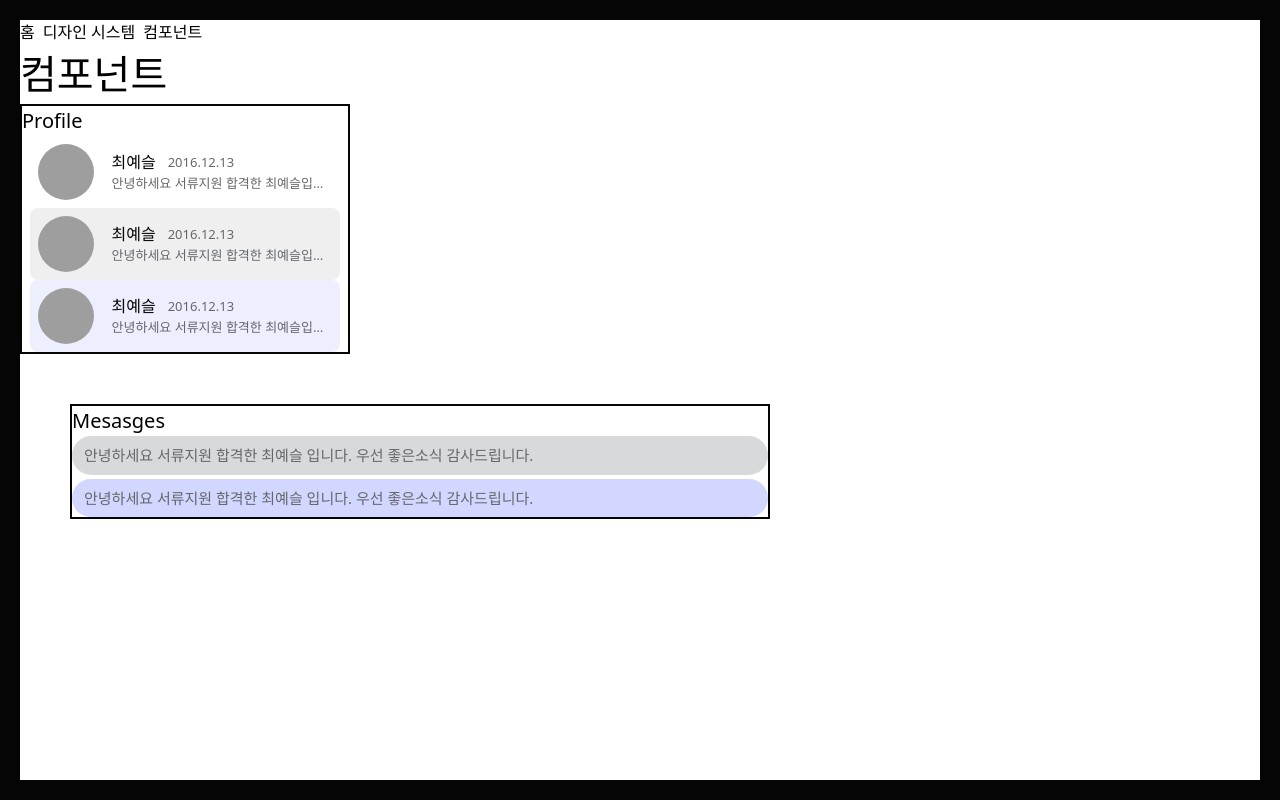
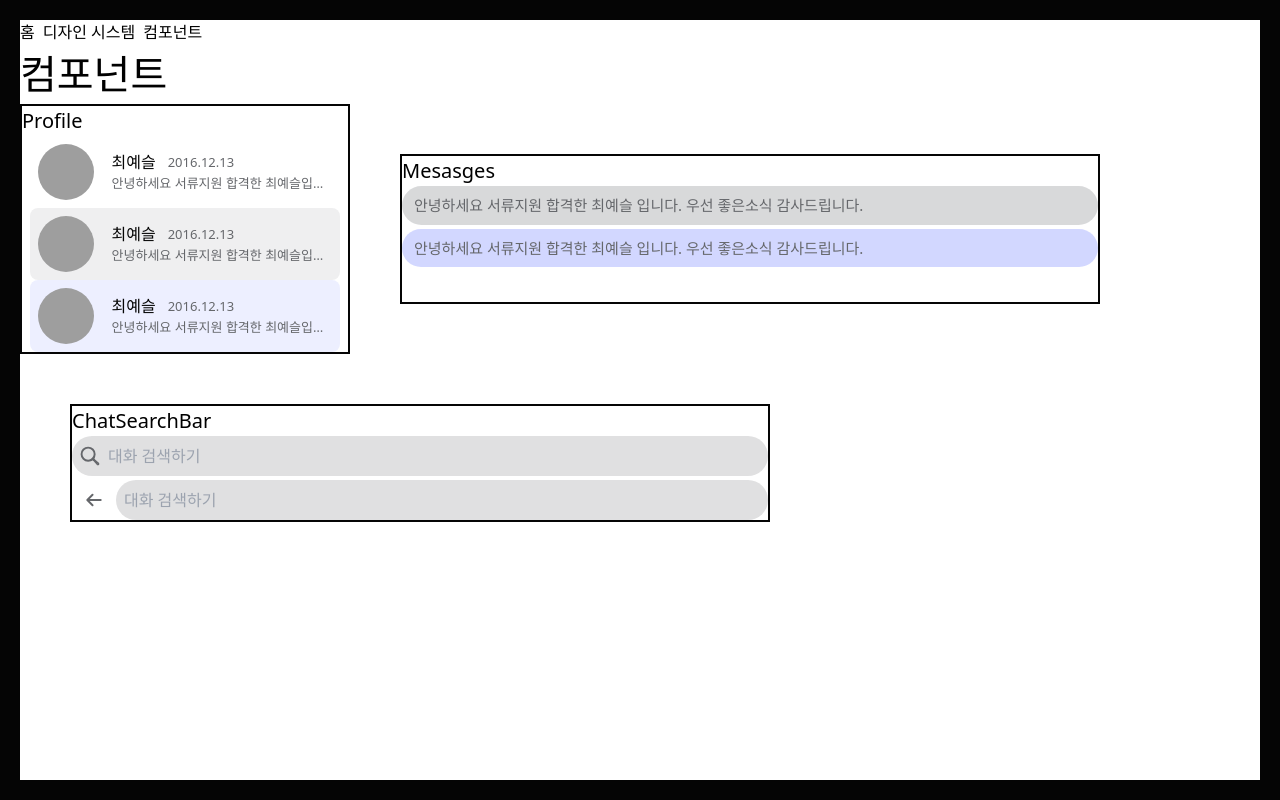
Before and after one commit to DaeguDude/react-chat-app, a React (Create React App) app: page /components in a window 1280 px wide. Built offline with nearby package versions, Linux system fonts and the light colour scheme; grey boxes are pictures that could not be loaded.

Commit message:
ChatSearchBar 완성하기

```diff
--- /dev/null
+++ b/src/components/ChatSearchBar.tsx
@@ -0,0 +1,77 @@
+export function ChatSearchBar() {
+  return (
+    <div className="flex rounded-md bg-grey/20 text-grey py-sm">
+      <div className="flex items-center pl-sm">
+        <SearchIcon />
+      </div>
+      <input
+        type="text"
+        className="pl-sm w-full outline-none bg-transparent text-black"
+        placeholder="대화 검색하기"
+      />
+    </div>
+  );
+}
+
+export function ChatSearchBarWithoutSearch() {
+  return (
+    <div className="flex text-grey">
+      <div className="flex items-center px-md">
+        <GoBackIcon />
+      </div>
+      <div className="w-full flex rounded-md bg-grey/20 text-grey py-sm">
+        <input
+          type="text"
+          className="pl-sm w-full outline-none bg-transparent text-black"
+          placeholder="대화 검색하기"
+        />
+      </div>
+    </div>
+  );
+}
+
+export function SearchIcon() {
+  return (
+    <svg fill="currentColor" viewBox="0 0 16 16" width="1.25em" height="1.25em">
+      <g fill-rule="evenodd" transform="translate(-448 -544)">
+        <g fill-rule="nonzero">
+          <path
+            d="M10.743 2.257a6 6 0 1 1-8.485 8.486 6 6 0 0 1 8.485-8.486zm-1.06 1.06a4.5 4.5 0 1 0-6.365 6.364 4.5 4.5 0 0 0 6.364-6.363z"
+            transform="translate(448 544)"
+          ></path>
+          <path
+            d="M10.39 8.75a2.94 2.94 0 0 0-.199.432c-.155.417-.23.849-.172 1.284.055.415.232.794.54 1.103a.75.75 0 0 0 1.112-1.004l-.051-.057a.39.39 0 0 1-.114-.24c-.021-.155.014-.356.09-.563.031-.081.06-.145.08-.182l.012-.022a.75.75 0 1 0-1.299-.752z"
+            transform="translate(448 544)"
+          ></path>
+          <path
+            d="M9.557 11.659c.038-.018.09-.04.15-.064.207-.077.408-.112.562-.092.08.01.143.034.198.077l.041.036a.75.75 0 0 0 1.06-1.06 1.881 1.881 0 0 0-1.103-.54c-.435-.058-.867.018-1.284.175-.189.07-.336.143-.433.2a.75.75 0 0 0 .624 1.356l.066-.027.12-.061z"
+            transform="translate(448 544)"
+          ></path>
+          <path
+            d="m13.463 15.142-.04-.044-3.574-4.192c-.599-.703.355-1.656 1.058-1.057l4.191 3.574.044.04c.058.059.122.137.182.24.249.425.249.96-.154 1.41l-.057.057c-.45.403-.986.403-1.411.154a1.182 1.182 0 0 1-.24-.182zm.617-.616.444-.444a.31.31 0 0 0-.063-.052c-.093-.055-.263-.055-.35.024l.208.232.207-.206.006.007-.22.257-.026-.024.033-.034.025.027-.257.22-.007-.007zm-.027-.415c-.078.088-.078.257-.023.35a.31.31 0 0 0 .051.063l.205-.204-.233-.209z"
+            transform="translate(448 544)"
+          ></path>
+        </g>
+      </g>
+    </svg>
+  );
+}
+
+export function GoBackIcon() {
+  return (
+    <svg fill="currentColor" viewBox="0 0 20 20" width="1.25em" height="1.25em">
+      <g fill-rule="evenodd" transform="translate(-446 -350)">
+        <g fill-rule="nonzero">
+          <path
+            d="M100.249 201.999a1 1 0 0 0-1.415-1.415l-5.208 5.209a1 1 0 0 0 0 1.414l5.208 5.209A1 1 0 0 0 100.25 211l-4.501-4.501 4.5-4.501z"
+            transform="translate(355 153.5)"
+          ></path>
+          <path
+            d="M107.666 205.5H94.855a1 1 0 1 0 0 2h12.813a1 1 0 1 0 0-2z"
+            transform="translate(355 153.5)"
+          ></path>
+        </g>
+      </g>
+    </svg>
+  );
+}
--- a/src/designs/Components.tsx
+++ b/src/designs/Components.tsx
@@ -1,3 +1,7 @@
+import {
+  ChatSearchBar,
+  ChatSearchBarWithoutSearch,
+} from "../components/ChatSearchBar";
 import {
   Profile,
   ProfileHovered,
@@ -10,6 +14,7 @@ export const Components = () => {
   return (
     <div>
       <h1 className="text-[40px]">컴포넌트</h1>
+      <div className="flex flex-wrap">
         <div className="w-[330px] border-2 border-black">
           <h2 className="text-[20px]">Profile</h2>
           <Profile />
@@ -23,6 +28,14 @@ export const Components = () => {
           <div className="my-xs"></div>
           <SenderMessage message="안녕하세요 서류지원 합격한 최예슬 입니다. 우선 좋은소식 감사드립니다." />
         </div>
+
+        <div className="m-[50px] w-[700px] border-2 border-black">
+          <h2 className="text-[20px]">ChatSearchBar</h2>
+          <ChatSearchBar />
+          <div className="my-xs"></div>
+          <ChatSearchBarWithoutSearch />
+        </div>
+      </div>
     </div>
   );
 };
--- a/tailwind.config.js
+++ b/tailwind.config.js
@@ -3,6 +3,7 @@ module.exports = {
   content: ["./src/**/*.{js,jsx,ts,tsx}"],
   theme: {
     colors: {
+      transparent: "transparent",
       grey: "#65676B",
       black: "#050505",
       white: "#ffffff",
```
Lines whose indentation alone changed are shown as unchanged.
